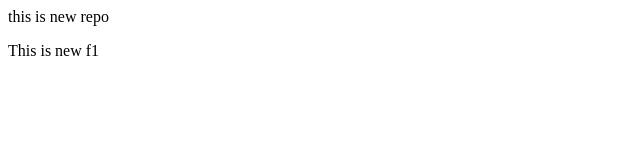
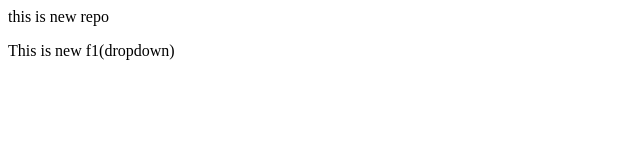
Before and after one commit to tirthpatel601/localrepo, a plain HTML site: page index.html in a window 1280 px wide. Shown: the full height of the page, 0-640 px from the left. Drawn offline with Linux system fonts and the light colour scheme.

Commit message:
add dropdown

```diff
--- a/index.html
+++ b/index.html
@@ -1,2 +1,2 @@
 <p> this is new repo</p>
-<P> This is new f1</P>
+<P> This is new f1(dropdown)</P>
```
